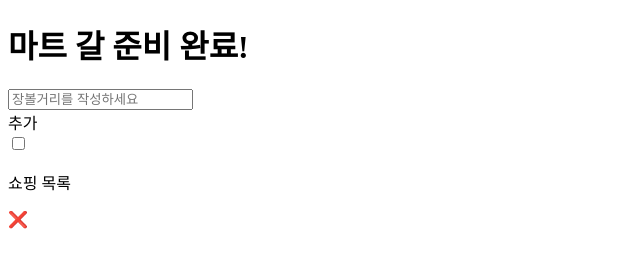
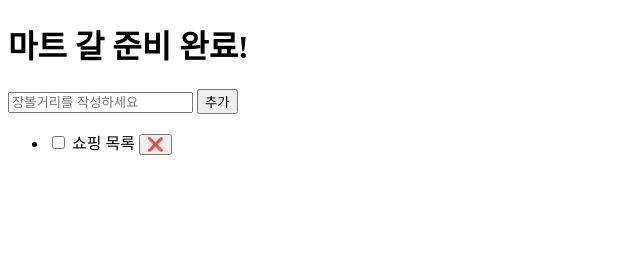
Before and after one commit to jusiwoo/ShopReady, a plain HTML site: page index.html in a window 1280 px wide. Shown: the whole page, without its empty margins (0-640 px from the left). Drawn offline with Linux system fonts and the light colour scheme.

Commit message:
div.btn -> button & section -> ul

```diff
--- a/index.html
+++ b/index.html
@@ -15,13 +15,15 @@
         <div class="content">
             <section class="inputSection">
                 <input type="text" id="shoppingList" placeholder="장볼거리를 작성하세요">
-                <div class="btn add">추가</div>
+                <button class="btn add">추가</button>
             </section>
-            <section class="listSection">
-                <input type="checkbox">
-                <p>쇼핑 목록</p>
-                <div class="btn delete">❌</div>
-            </section>
+            <ul class="listContainer">
+                <li>
+                    <input type="checkbox">
+                    <span>쇼핑 목록</span>
+                    <button class="btn delete">❌</button>
+                </li>
+            </ul>
         </div>
     </div>
 </body>
```
